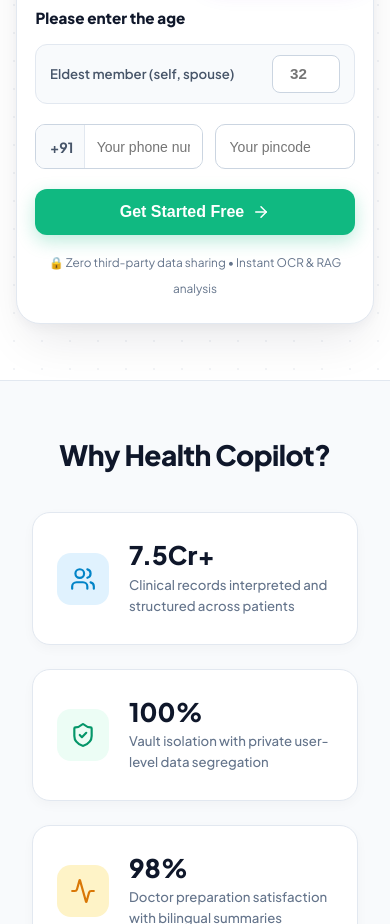
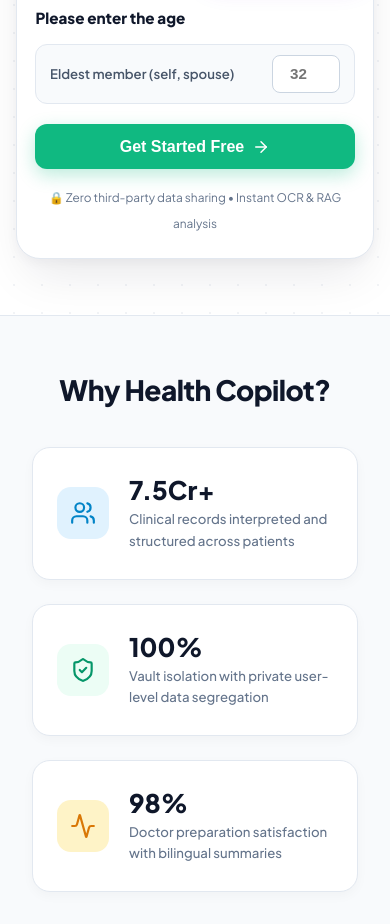
Before and after one commit to gowthami-2007/health-copilot, a React (Vite) app in the folder health-copilot/frontend/: page / in a window 390 px wide. Shown: the part 840-1764 px from the top of the page. Built offline with nearby package versions, Linux system fonts and the light colour scheme; no server answers.

Commit message:
feat(hero): remove mobile number and pincode fields from hero card

```diff
--- a/health-copilot/frontend/src/pages/Landing.jsx
+++ b/health-copilot/frontend/src/pages/Landing.jsx
@@ -31,8 +31,6 @@
   const navigate = useNavigate();
   const [selectedMember, setSelectedMember] = useState('Self');
   const [age, setAge] = useState('');
-  const [phone, setPhone] = useState('');
-  const [pincode, setPincode] = useState('');
 
   const members = [
     { id: 'Self', label: 'Self', icon: User },
@@ -206,30 +204,6 @@
               />
             </div>
 
-            {/* Phone & Pincode Split Row */}
-            <div className="hero-input-split">
-              <div className="hero-phone-group">
-                <span className="hero-phone-prefix">+91</span>
-                <input
-                  type="tel"
-                  placeholder="Your phone number"
-                  value={phone}
-                  onChange={(e) => setPhone(e.target.value)}
-                  className="hero-phone-input"
-                  maxLength={10}
-                />
-              </div>
-
-              <input
-                type="text"
-                placeholder="Your pincode"
-                value={pincode}
-                onChange={(e) => setPincode(e.target.value)}
-                className="hero-pincode-input"
-                maxLength={6}
-              />
-            </div>
-
             {/* Green CTA Button */}
             <button
               type="button"
```
